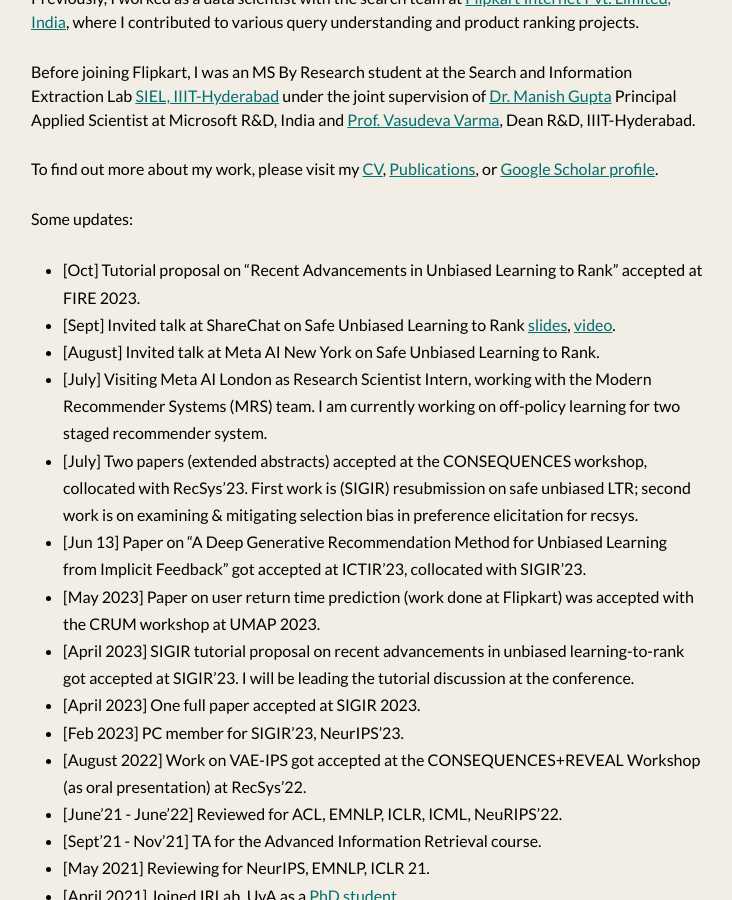
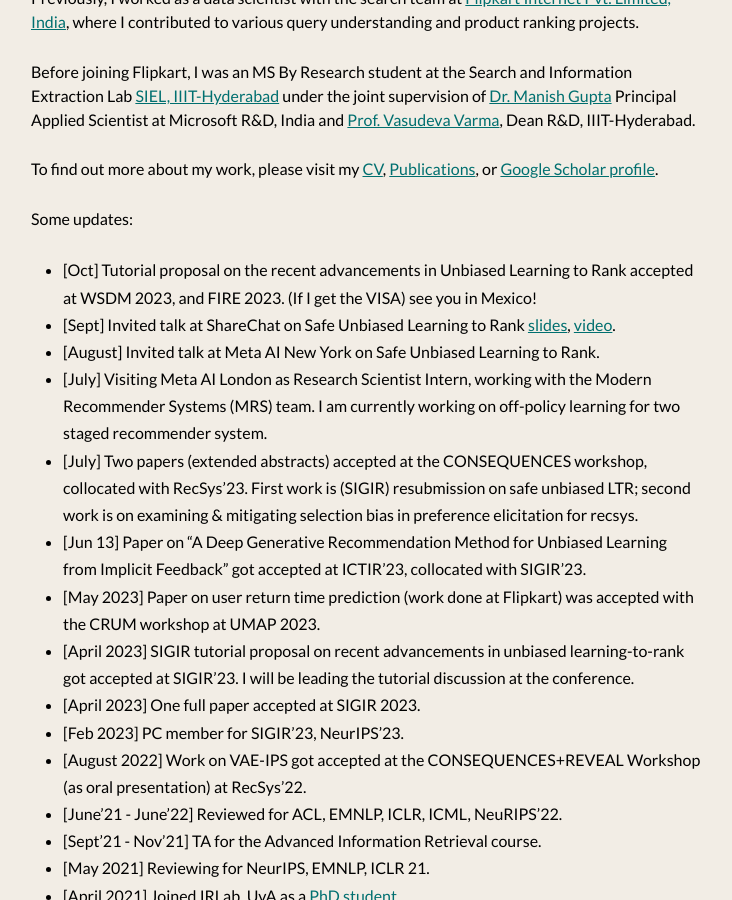
Before and after one commit to shashankg7/shashankg7.github.io, a Jekyll site: the page built from index.md, in a window 1280 px wide and 900 px high, scrolled down 380 px. Shown: the whole window, without its empty margins (273-1005 px from the left). Built offline with Jekyll 4.4.1, drawn with Linux system fonts in a browser that asks for light colours; nearby versions of some CDN libraries.

Commit message:
Update index.md

```diff
--- a/index.md
+++ b/index.md
@@ -17,7 +17,7 @@
 
 Some updates:
 
-* [Oct] Tutorial proposal on "Recent Advancements in Unbiased Learning to Rank" accepted at FIRE 2023.
+* [Oct] Tutorial proposal on the recent advancements in Unbiased Learning to Rank accepted at WSDM 2023, and FIRE 2023. (If I get the VISA) see you in Mexico!
 * [Sept] Invited talk at ShareChat on Safe Unbiased Learning to Rank [slides](https://docs.google.com/presentation/d/e/2PACX-1vQ-IJ3hAGjFYJN2qy6HIw5nTOjBlCwfAd-NfR68oqjIl62BRoAsPcb2bVL7U4LvJhISR7fhxp2Squwx/pub?start=false&loop=false&delayms=60000), [video](https://www.youtube.com/watch?v=xlsmhOtwFUc).
 * [August] Invited talk at Meta AI New York on Safe Unbiased Learning to Rank.
 * [July] Visiting Meta AI London as Research Scientist Intern, working with the Modern Recommender Systems (MRS) team. I am currently working on off-policy learning for two staged recommender system.
```
